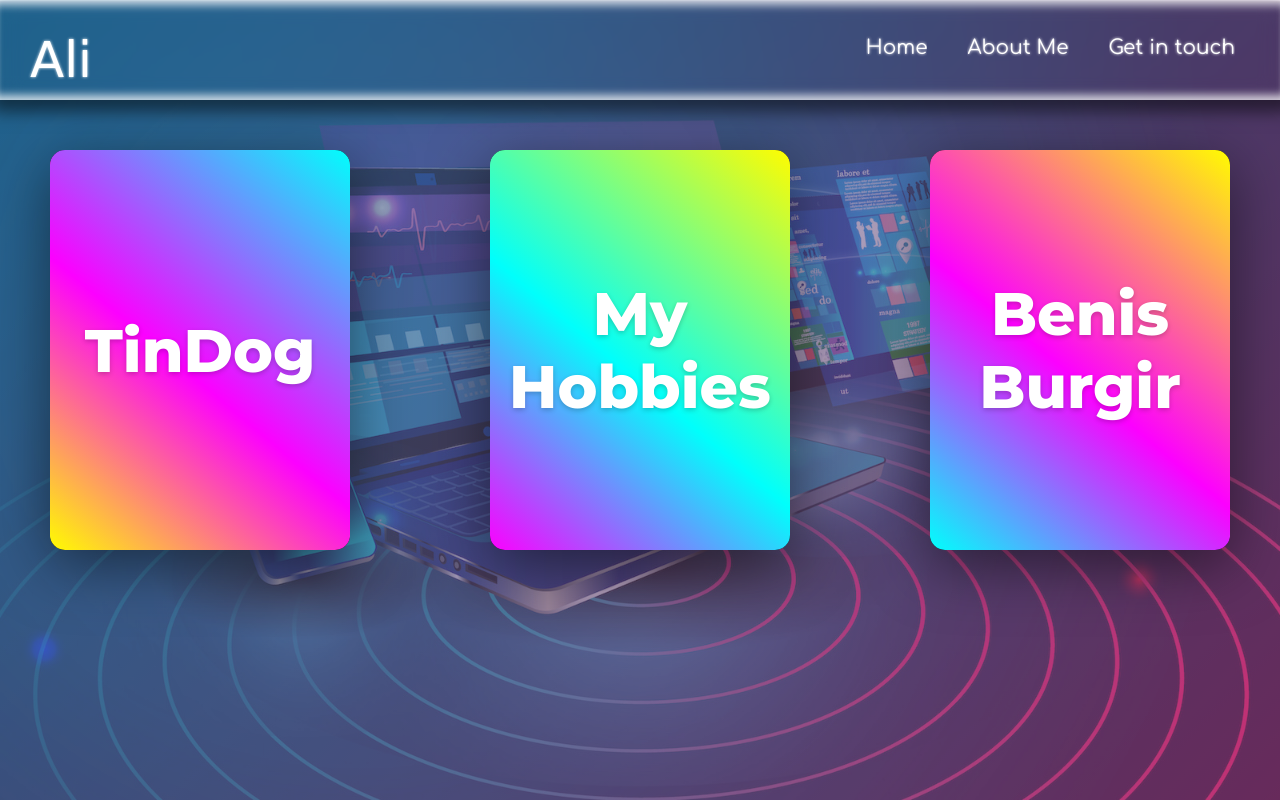
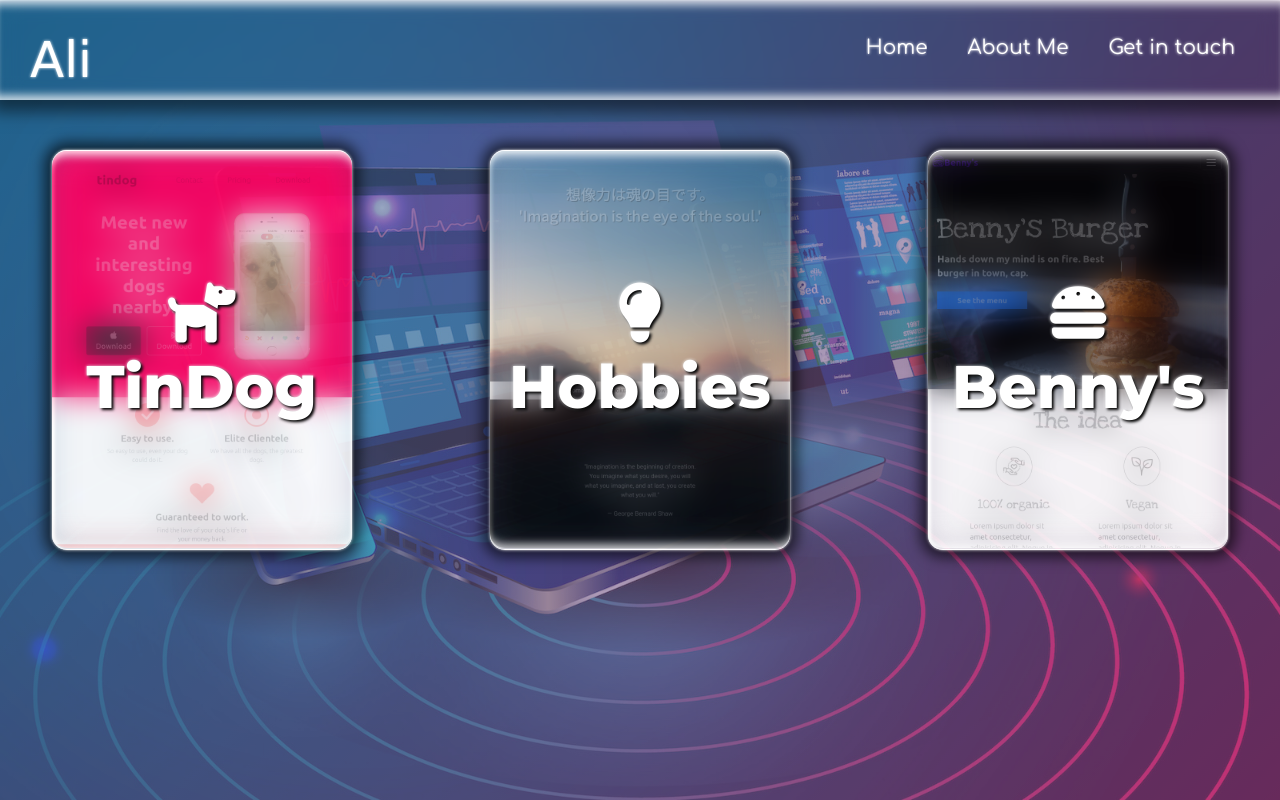
Before and after one commit to alirusta/portfolio, a plain HTML site: page pages/my-projects.html in a window 1280 px wide. Drawn offline with Linux system fonts and the light colour scheme; a web font is replaced by a local one.

Commit message:
ninth push

```diff
--- a/pages/my-projects.html
+++ b/pages/my-projects.html
@@ -40,7 +40,7 @@
                 </div>
             </div>
             <div class="face face2">
-                <h2>TinDog</h2>
+                <h2><i class="fa-solid fa-dog"></i> TinDog</h2>
             </div>
         </div>
 
@@ -53,7 +53,7 @@
                 </div>
             </div>
             <div class="face face2">
-                <h2>My Hobbies</h2>
+                <h2><i class="fa-solid fa-lightbulb"></i> Hobbies</h2>
             </div>
         </div>
 
@@ -66,7 +66,7 @@
                 </div>
             </div>
             <div class="face face2">
-                <h2>Benis Burgir</h2>
+                <h2><i class="fa-solid fa-burger"></i> Benny's</h2>
             </div>
 
         </div>
--- a/pages/scss/my-projects.scss
+++ b/pages/scss/my-projects.scss
@@ -17,7 +17,7 @@ sans-serif;
 $glow: 0 0 3px white;
 
 $true-glassmorph: 0 0 13px 8px rgba(0, 0, 0, 0.6),
-inset 1px 1px 3.5px 2px rgba(255, 255, 255, 0.76);
+inset 1px 1px 3px 2px rgb(255, 255, 255);
 
 $true-glassmorph-less-shadow: 0 0 5px 2.5px rgba(0, 0, 0, 0.65),
 inset 1px 1px 3.5px 2px rgba(255, 255, 255, 0.76);
@@ -335,21 +335,22 @@ body {
 
     // PROJECT CARDS START
     .container {
-        max-width: 1500px;
         display: grid;
         grid-template-columns: repeat(auto-fit, minmax(300px, 1fr));
-        grid-gap: 40px;
+        grid-gap: 35px;
+        max-width: 1500px;
         margin: 110px auto;
         padding: 40px 0;
+        opacity: 0;
+        @include fadeUp;
 
         .card {
             position: relative;
             width: 300px;
             height: 400px;
             margin: 0 auto;
-            background: #000;
             border-radius: 15px;
-            box-shadow: 0 15px 60px rgba(0, 0, 0, 0.5);
+            box-shadow: $true-glassmorph;
 
             .face {
                 position: absolute;
@@ -367,7 +368,7 @@ body {
                 }
 
                 &.face2 {
-                    transition: 0.5s;
+                    transition: .5s;
 
                     h2 {
                         margin: 0;
@@ -376,9 +377,9 @@ body {
                         font-family: $montserrat;
                         font-weight: 800;
                         text-align: center;
-                        color: #fff;
+                        color: white;
                         transition: 0.5s;
-                        text-shadow: 0 2px 5px rgba(0, 0, 0, 0.2);
+                        text-shadow: 2px 2px 3px black, $glow;
                         z-index: 10;
                     }
                 }
@@ -387,37 +388,23 @@ body {
 
         img {
             border-radius: 15px;
+            opacity: .75;
         }
 
         .card:hover .face.face2 {
             height: 60px;
 
             h2 {
-                font-size: 2em;
+                font-size: 2.5em;
             }
         }
 
-        .card:nth-child(1) .face.face2 {
-            background-image: linear-gradient(40deg,
-                    #fffc00 0%,
-                    #fc00ff 45%,
-                    #00fffc 100%);
-            border-radius: 15px;
-        }
-
-        .card:nth-child(2) .face.face2 {
-            background-image: linear-gradient(40deg,
-                    #fc00ff 0%,
-                    #00fffc 45%,
-                    #fffc00 100%);
-            border-radius: 15px;
-        }
-
-        .card:nth-child(3) .face.face2 {
-            background-image: linear-gradient(40deg,
-                    #00fffc 0%,
-                    #fc00ff 45%,
-                    #fffc00 100%);
+        .card .face.face2 {
+            border-top: 1.5px solid white;
+            border-bottom: 1.5px solid white;
+            background: transparent;
+            backdrop-filter: blur(15px);
+            box-shadow: $glow, $glassmorph;
             border-radius: 15px;
         }
     }
```
Also changed, not shown: pages/scss/my-projects.css, 1 other file.
